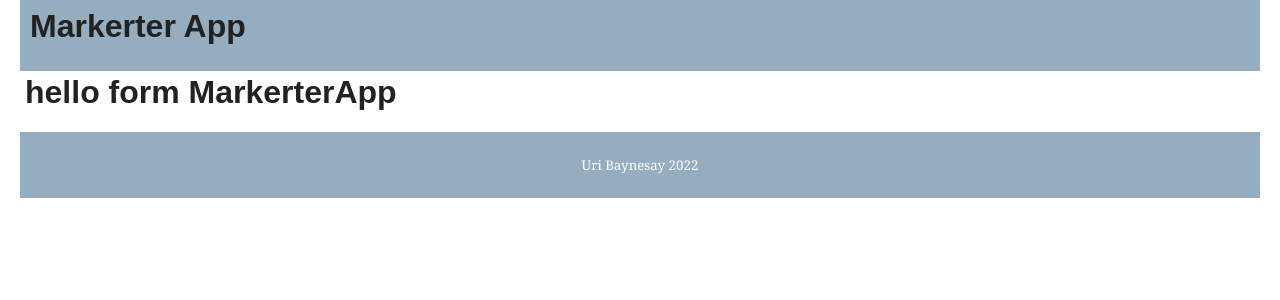
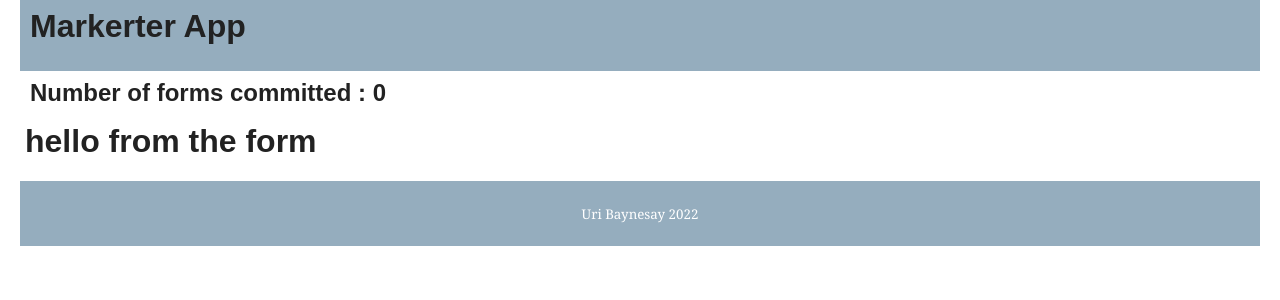
Before and after one commit to UriBaynesay/Markerter-Frontend-React, a React (Create React App) app: page / in a window 1280 px wide. Shown: the top 300 px of the page. Built offline with nearby package versions, Linux system fonts and the light colour scheme.

Commit message:
initial setup cmps and state

```diff
--- /dev/null
+++ b/src/cmp/forms-info.jsx
@@ -0,0 +1,7 @@
+export const FormsInfo = ({ formsCount }) => {
+  return (
+    <section className="forms-info-container">
+      <h2>Number of forms committed : {formsCount}</h2>
+    </section>
+  )
+}
--- /dev/null
+++ b/src/cmp/markerter-form.jsx
@@ -0,0 +1,5 @@
+export const MarkerterForm = ({onSubmit})=>{
+    return <form className="markerter-form-container">
+        <h1>hello from the form</h1>
+    </form>
+}
--- a/src/pages/MarkerterApp.jsx
+++ b/src/pages/MarkerterApp.jsx
@@ -1,5 +1,16 @@
-export const MarkerterApp=()=>{
-    return <div className="markerter-app-container">
-        <h1>hello form MarkerterApp</h1>
+import { useState } from "react"
+import { FormsInfo } from "../cmp/forms-info"
+import { MarkerterForm } from "../cmp/markerter-form"
+
+export const MarkerterApp = () => {
+  const [formsCount, setFormsCount] = useState(0)
+
+  const onSubmit = (form) => {}
+
+  return (
+    <div className="markerter-app-container">
+      <FormsInfo formsCount={formsCount} />
+      <MarkerterForm onSubmit={onSubmit} />
     </div>
+  )
 }
```
